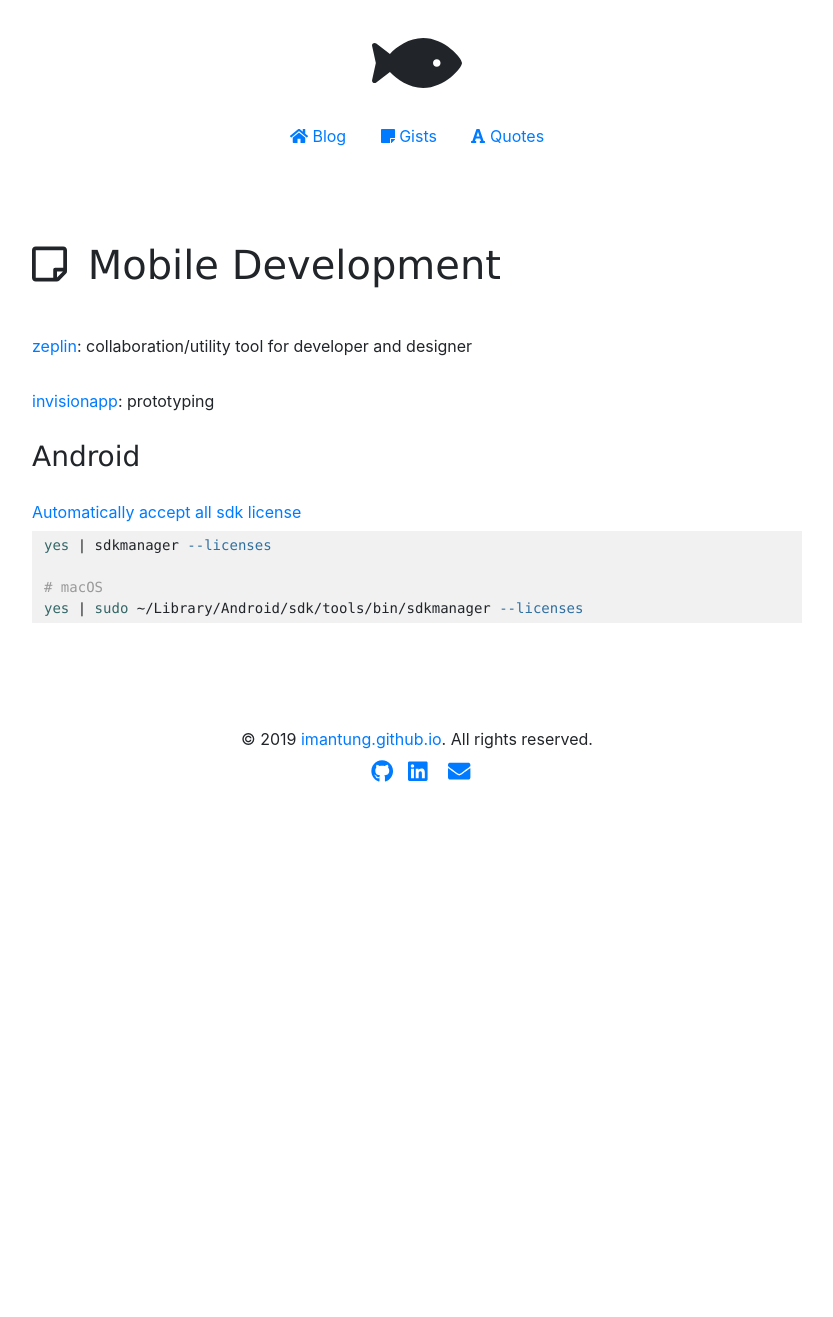
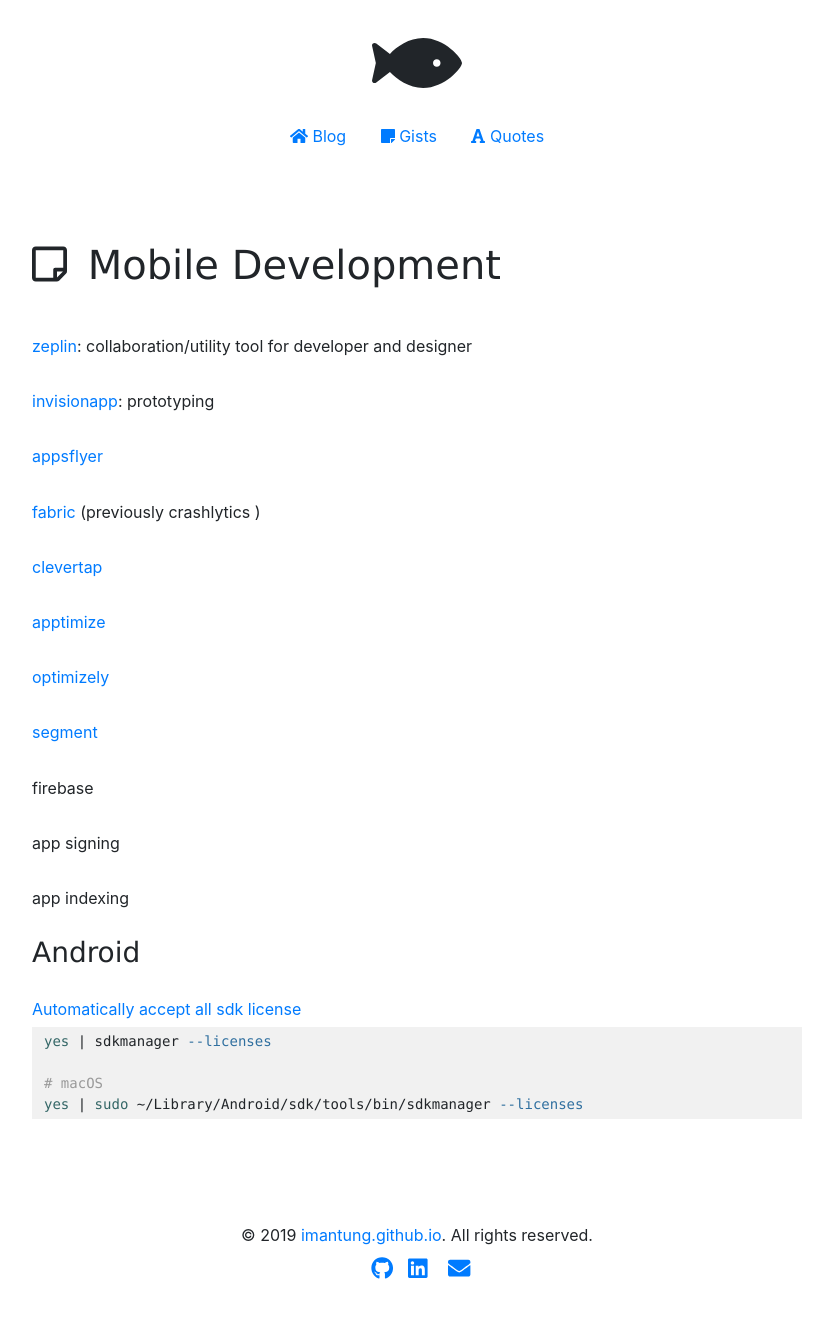
Before and after one commit to imantung/imantung.github.io, a Jekyll site: the page built from gist/mobile-development.md, in a window 1280 px wide. Shown: the whole page, without its empty margins (223-1056 px from the left). Built offline with Jekyll 4.4.1, drawn with Linux system fonts in a browser that asks for light colours; before the commit the page ends 900 px from its top, so only the background shows below that.

Commit message:
update content

```diff
--- a/gist/mobile-development.md
+++ b/gist/mobile-development.md
@@ -6,6 +6,25 @@
 [zeplin](https://zeplin.io): collaboration/utility tool for developer and designer
 
 [invisionapp](https://www.invisionapp.com/): prototyping
+
+[appsflyer](https://www.appsflyer.com/)
+
+[fabric](https://fabric.io/) (previously crashlytics )
+
+[clevertap](https://clevertap.com/)
+
+[apptimize](https://apptimize.com/)
+
+[optimizely](https://www.optimizely.com/)
+
+[segment](https://segment.com/)
+
+firebase
+
+app signing
+
+app indexing
+
 
 ### Android
 
```
Also changed, not shown: gist/devops.md (+6 -1 lines), gist/international.md (+2 -0 lines).
